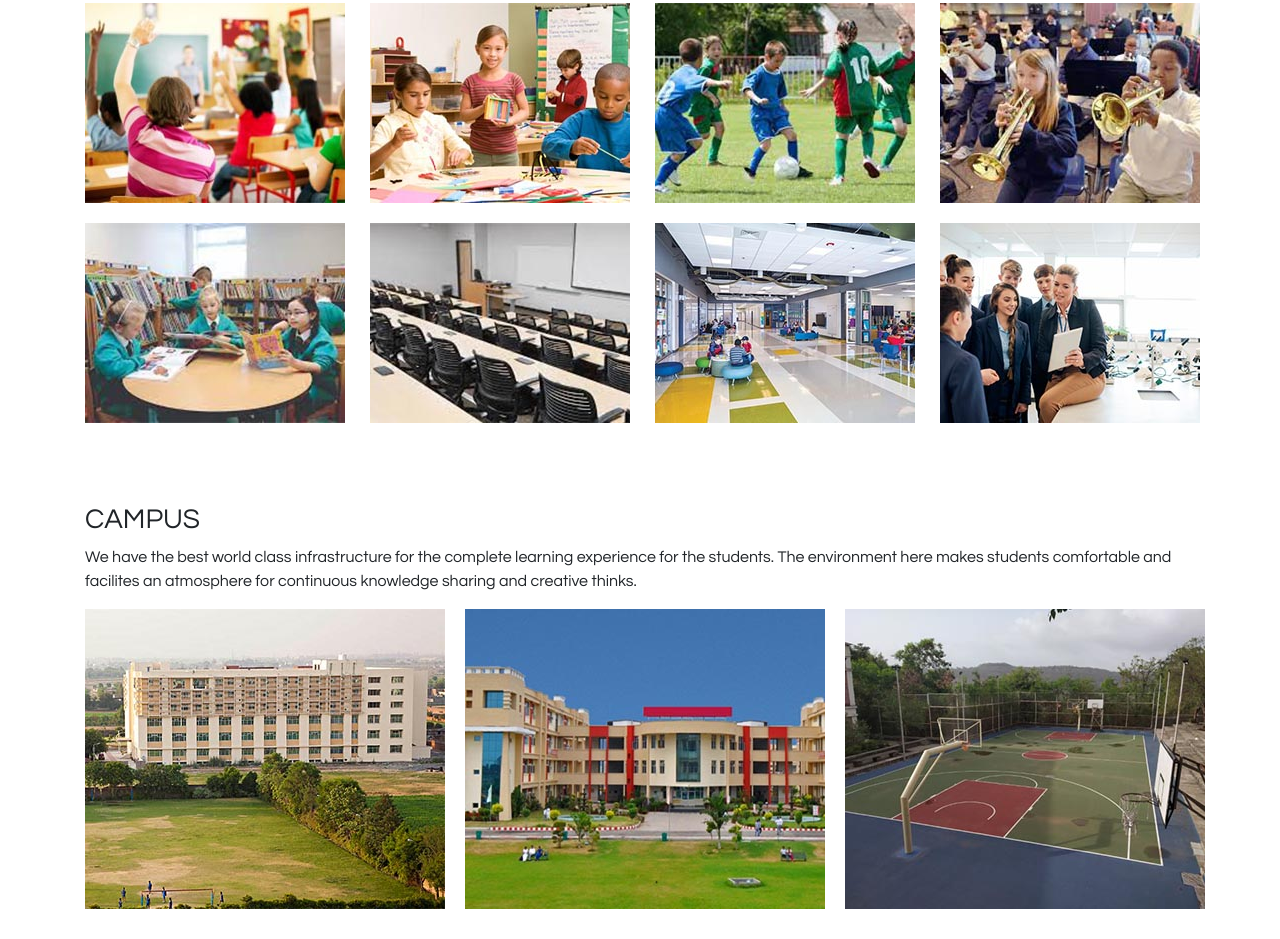
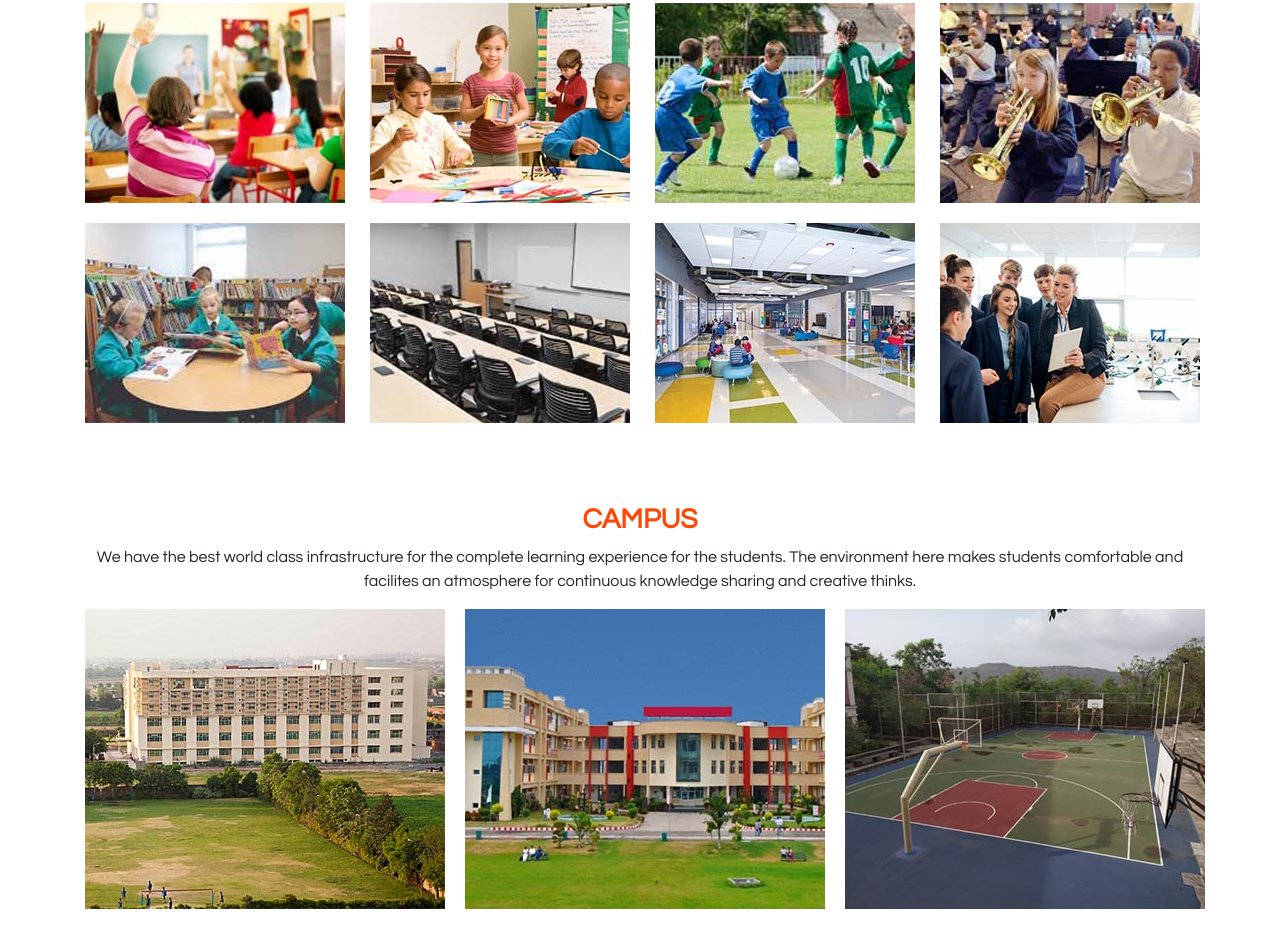
Before and after one commit to rajeshwari015/greater-heights, a plain HTML site: page index.html in a window 1280 px wide. Shown: the part 1203-2142 px from the top of the page. Before the commit the page ends 2112 px from the top, so only its background shows below. Drawn offline with nearby package versions, Linux system fonts and the light colour scheme.

Commit message:
Update style.css

```diff
--- a/style.css
+++ b/style.css
@@ -132,3 +132,15 @@ ul li a:hover::after{
 .gallery-sty img {
 	margin-bottom:20px;
 }
+
+.campus-sty {
+	margin: 30px 0;
+}
+.campus-sty h3 {
+	color: #fe4705;
+    font-weight: bold;
+	text-align: center;
+}
+.campus-sty p {
+	text-align: center;
+}
```
